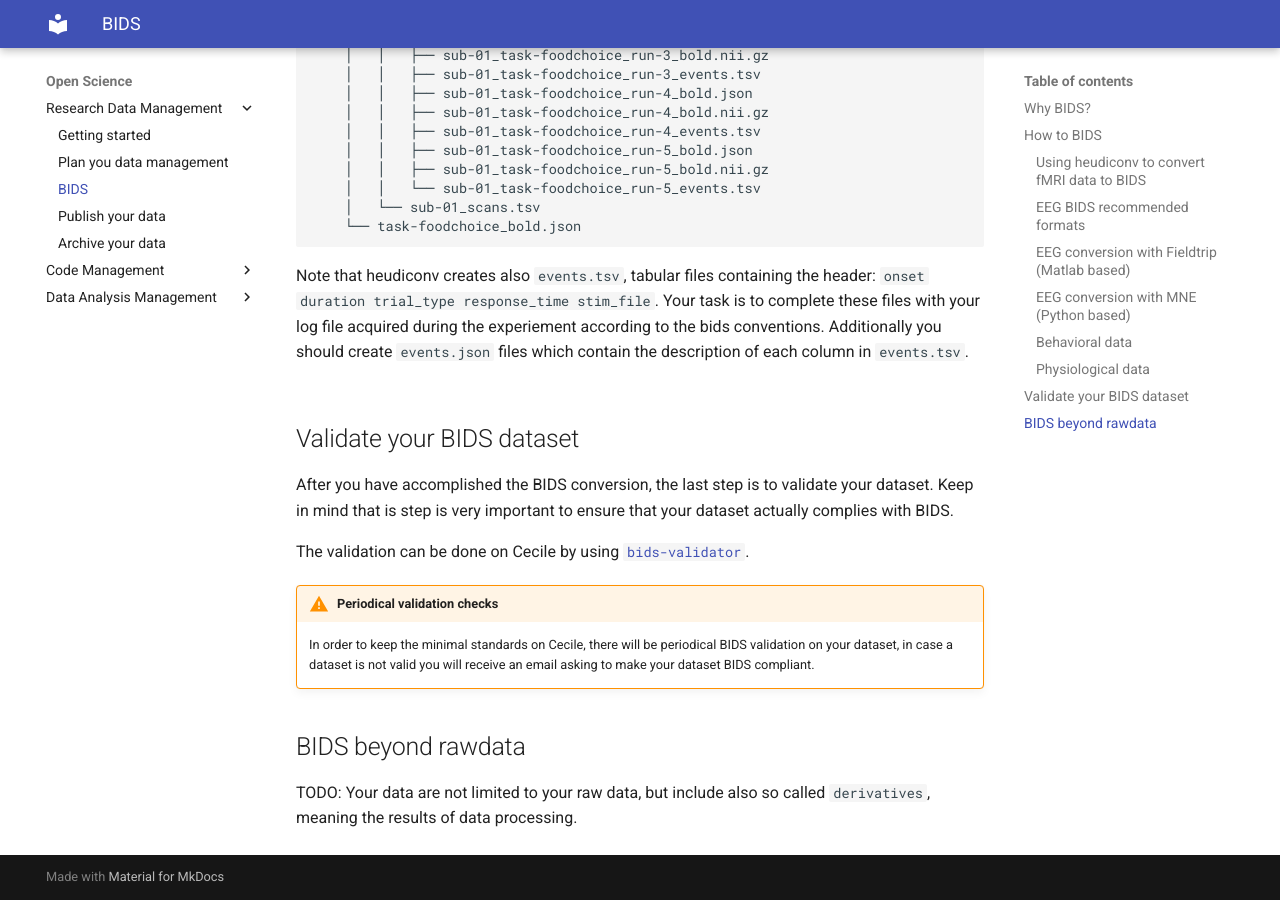
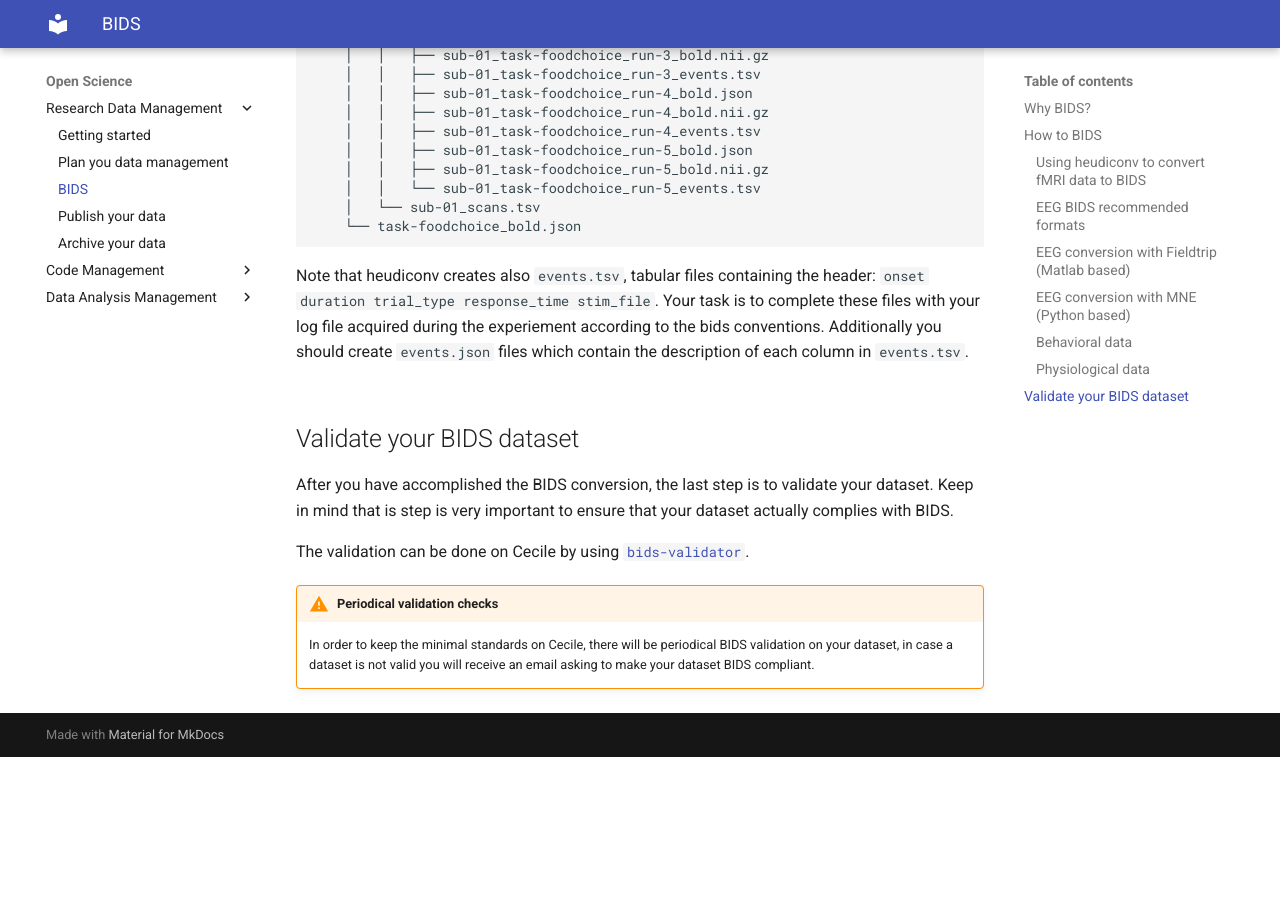
Before and after one commit to pvavra/temp-ipsy, an MkDocs documentation site: the page built from docs/open-science/research-data-management/bids.md, in a window 1280 px wide and 900 px high, scrolled down 6876 px. Built offline with MkDocs 1.6.1 and Material for MkDocs 9.7.7, drawn with Linux system fonts in a browser that asks for light colours; after the commit the page ends 7633 px from its top, so only the background shows below that.

Commit message:
Delete paragraph

```diff
--- a/docs/open-science/research-data-management/bids.md
+++ b/docs/open-science/research-data-management/bids.md
@@ -445,7 +445,3 @@ The validation can be done on Cecile by using [`bids-validator`](https://github.
 
 !!! Warning "Periodical validation checks"
     In order to keep the minimal standards on Cecile, there will be periodical BIDS validation on your dataset, in case a dataset is not valid you will receive an email asking to make your dataset BIDS compliant.
-
-## BIDS beyond rawdata
-
-TODO: Your data are not limited to your raw data, but include also so called `derivatives`, meaning the results of data processing.
```
